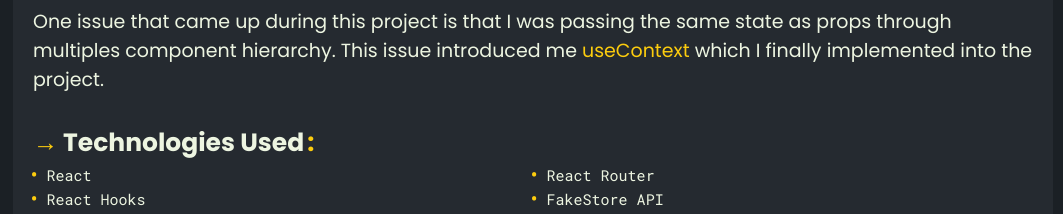
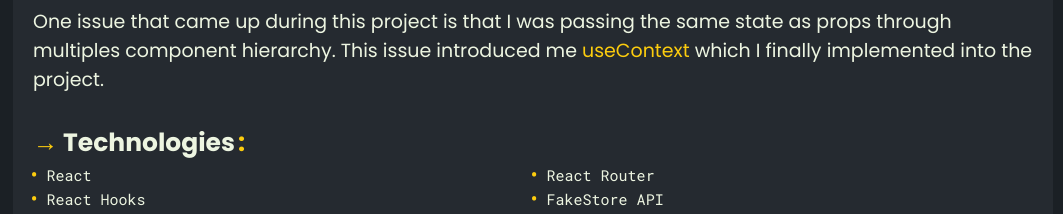
Before and after one commit to khunhour/portfolio, a React (Create React App) app: page / in a window 1280 px wide. Shown: the part 2293-2507 px from the top of the page, without its empty margins (107-1170 px from the left). Built offline with nearby package versions, Linux system fonts and the light colour scheme.

Commit message:
clean up space in what to do and project card

```diff
--- a/src/components/Projects/ProjectCard.js
+++ b/src/components/Projects/ProjectCard.js
@@ -22,7 +22,7 @@ export default function ProjectCard({ project }) {
 					{description}
 					<h5 className="project-heading">Challenges</h5>
 					{challenges}
-					<h5 className="project-heading">Technologies Used</h5>
+					<h5 className="project-heading">Technologies</h5>
 					<div className="tags-container">{tagsContainer}</div>
 				</div>
 				<div className="project-buttons">
--- a/src/components/Projects/ProjectConstant.js
+++ b/src/components/Projects/ProjectConstant.js
@@ -92,9 +92,9 @@ export const projects = [
 			<p>
 				WhatToDo is a to-do list app that lets users easily organize
 				their tasks and projects. It is built using{" "}
-				<span>JavaScript ES6 Modules</span>
-				and bundled using <span>Webpack</span>. To efficiently format
-				date, <a href="https://date-fns.org/">date-fns Library</a> is
+				<span>JavaScript ES6 Modules</span> and bundled using{" "}
+				<span>Webpack</span>. To efficiently format date,{" "}
+				<a href="https://date-fns.org/">date-fns Library</a> is
 				utilized. A light and dark mode toggle is incorporated into the
 				app as well.
 			</p>
```
